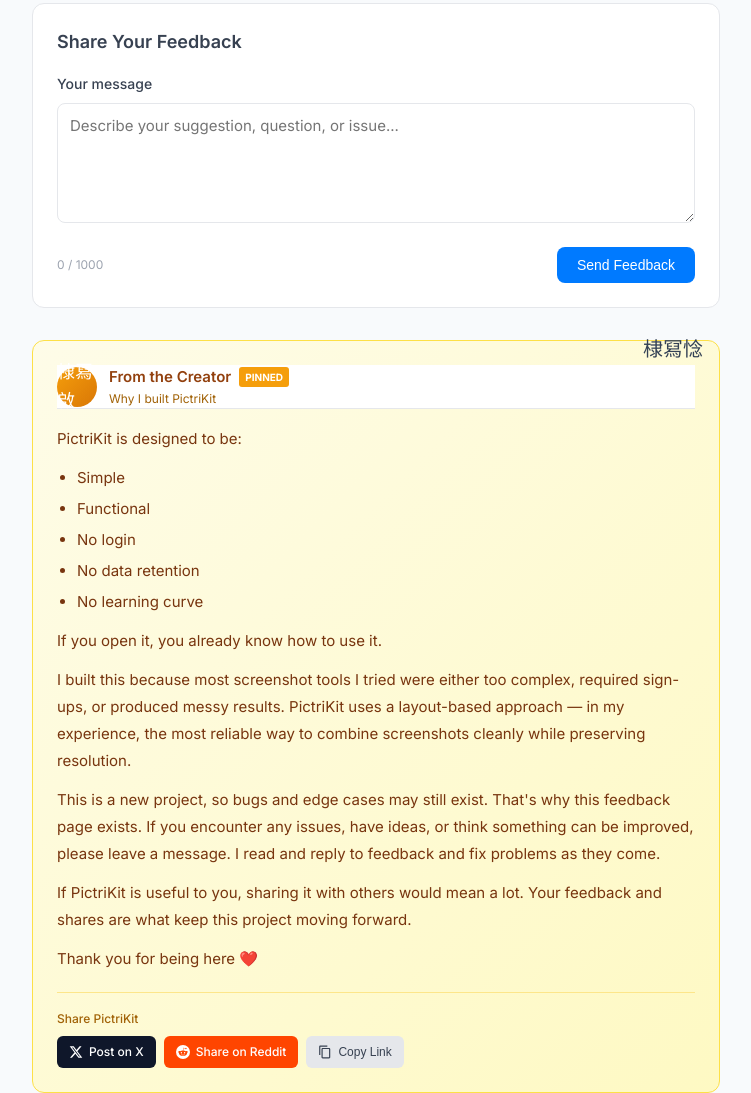
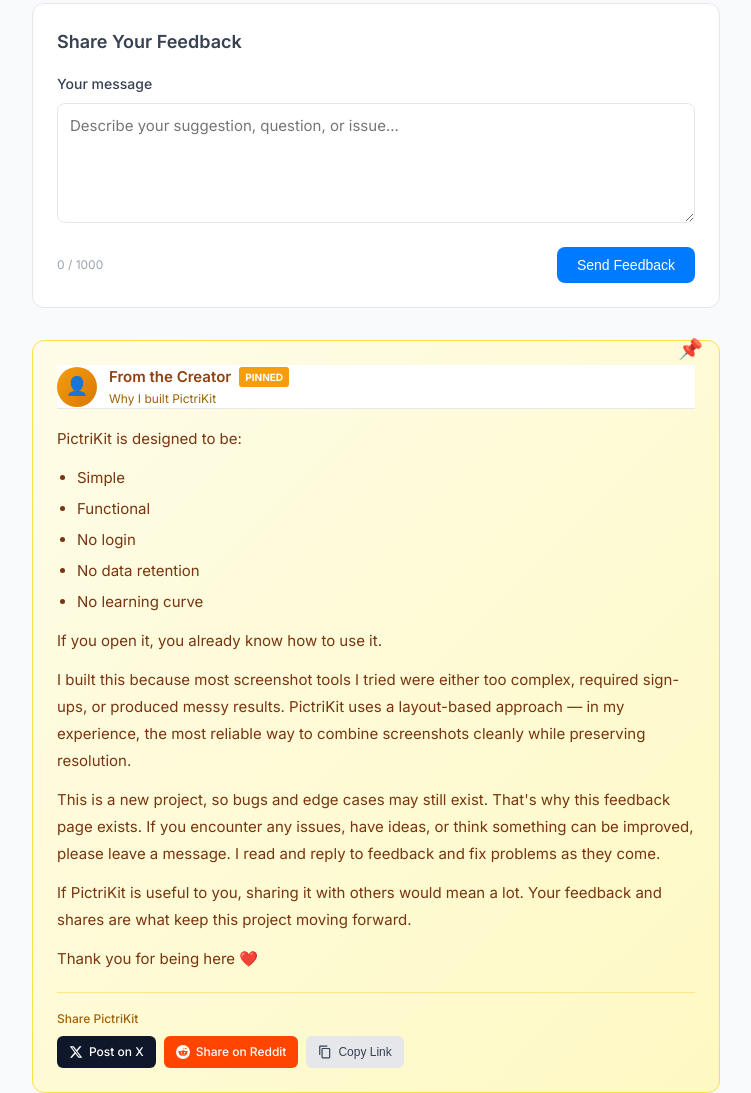
Before and after one commit to tihdmark/jtchange-pictrikit, a website: page feedback.html in a window 1280 px wide. Shown: the part 304-1397 px from the top of the page, without its empty margins (264-1015 px from the left). Drawn offline with Linux system fonts and the light colour scheme; no server answers.

Commit message:
fix: fix remaining garbled characters in feedback.html

```diff
--- a/feedback.html
+++ b/feedback.html
@@ -109,7 +109,7 @@
 
     /* Creator Pinned Card */
     .creator-pinned { background: linear-gradient(135deg, #fefce8 0%, #fef9c3 100%); border-radius: 12px; padding: 1.5rem; margin-bottom: 2rem; border: 1px solid #fde047; position: relative; }
-    .creator-pinned::before { content: '棣冩惗'; position: absolute; top: -8px; right: 16px; font-size: 1.25rem; }
+    .creator-pinned::before { content: '📌'; position: absolute; top: -8px; right: 16px; font-size: 1.25rem; }
     .creator-pinned-header { display: flex; align-items: center; gap: 0.75rem; margin-bottom: 1rem; }
     .creator-pinned-avatar { width: 40px; height: 40px; border-radius: 50%; background: linear-gradient(135deg, #f59e0b, #d97706); display: flex; align-items: center; justify-content: center; color: white; font-size: 1.125rem; }
     .creator-pinned-meta { flex: 1; }
@@ -179,7 +179,7 @@
       <!-- Creator Pinned Message -->
       <article class="creator-pinned" aria-label="Message from the creator">
         <header class="creator-pinned-header">
-          <div class="creator-pinned-avatar">棣冩啟</div>
+          <div class="creator-pinned-avatar">👤</div>
           <div class="creator-pinned-meta">
             <h3 class="creator-pinned-name">From the Creator <span class="creator-pinned-badge">Pinned</span></h3>
             <p class="creator-pinned-label">Why I built PictriKit</p>
```
